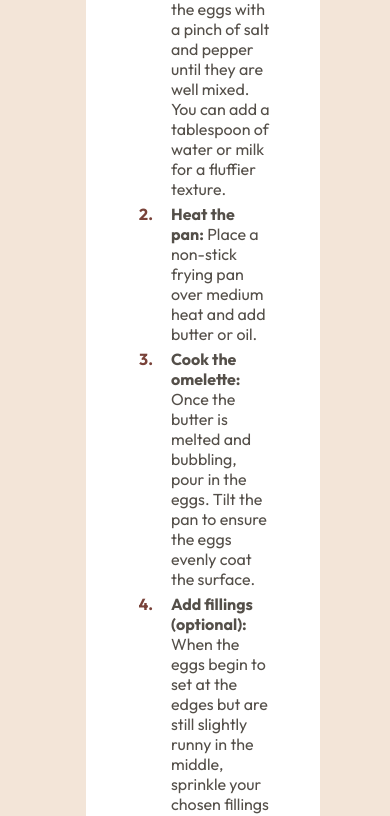
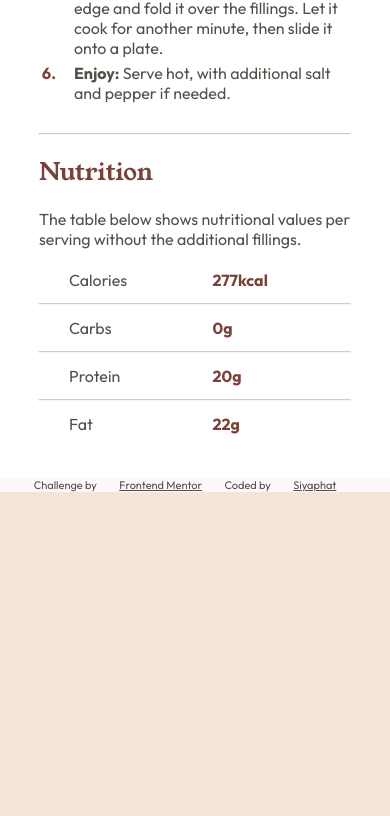
Before and after one commit to siyaaas/Recipe-page, a plain HTML site: page index.html in a window 390 px wide. Shown: the part 1330-2146 px from the top of the page. After the commit the page ends 1842 px from the top, so only its background shows below. Drawn offline with Linux system fonts and the light colour scheme.

Commit message:
responsive mobile

```diff
--- a/index.html
+++ b/index.html
@@ -5,10 +5,16 @@
     <meta name="viewport" content="width=device-width, initial-scale=1.0" />
     <!-- displays site properly based on user's device -->
 
-    <link rel="preconnect" href="https://fonts.googleapis.com">
-    <link rel="preconnect" href="https://fonts.gstatic.com" crossorigin>
-    <link href="https://fonts.googleapis.com/css2?family=Outfit:wght@100..900&display=swap" rel="stylesheet">
-    <link href="https://fonts.googleapis.com/css2?family=Outfit:wght@100..900&family=Young+Serif&display=swap" rel="stylesheet">
+    <link rel="preconnect" href="https://fonts.googleapis.com" />
+    <link rel="preconnect" href="https://fonts.gstatic.com" crossorigin />
+    <link
+      href="https://fonts.googleapis.com/css2?family=Outfit:wght@100..900&display=swap"
+      rel="stylesheet"
+    />
+    <link
+      href="https://fonts.googleapis.com/css2?family=Outfit:wght@100..900&family=Young+Serif&display=swap"
+      rel="stylesheet"
+    />
 
     <link
       rel="icon"
@@ -22,8 +28,11 @@
     <!-- Feel free to remove these styles or customise in your own stylesheet 👍 -->
     <style>
 
+      body {
 
-      body {
+
+        padding: 0;
+        margin: 0;
         width: 100%;
         font-family: "Outfit", sans-serif;
         background-color: #f3e5d8;
@@ -42,13 +51,13 @@
         font-weight: 400;
       }
 
-
       .attribution {
         font-size: 11px;
         text-align: center;
       }
       .attribution a {
-        color: hsl(228, 45%, 44%);
+        color: rgb(84 79 73);
+        padding: 20px;
       }
       .big-box {
         background-color: white;
@@ -103,7 +112,6 @@
       .num li {
         padding-left: 15px;
         margin-bottom: 5px;
-
       }
       .num li::marker {
         color: #794239;
@@ -122,12 +130,32 @@
         font-weight: bold;
         padding: 5px;
       }
+      @media only screen and (max-width: 600px) {
+        .big-box {
+          margin: 0px;
+          border-radius: 0;
+          padding: 0;
+        }
+        .big-box img {
+          border-radius: 0;
+          padding: 0;
+        }
+        .content-mobile {
+          padding: 10%;
+        }
+
+        .attribution {
+          color: rgb(84 79 73);
+          padding: 0;
+          background-color: #fff7fc;
+        }
+      }
     </style>
   </head>
   <body>
     <div class="big-box">
       <img class="box-img" src="./assets/images/image-omelette.jpeg" alt="" />
-
+      <div class="content-mobile">
         <h1 class="header">Simple Omelette Recipe</h1>
 
         <p>
@@ -169,13 +197,14 @@
             and add butter or oil.
           </li>
           <li>
-          <b>Cook the omelette:</b> Once the butter is melted and bubbling, pour
-          in the eggs. Tilt the pan to ensure the eggs evenly coat the surface.
+            <b>Cook the omelette:</b> Once the butter is melted and bubbling,
+            pour in the eggs. Tilt the pan to ensure the eggs evenly coat the
+            surface.
           </li>
           <li>
             <b>Add fillings (optional):</b> When the eggs begin to set at the
-          edges but are still slightly runny in the middle, sprinkle your chosen
-          fillings over one half of the omelette.
+            edges but are still slightly runny in the middle, sprinkle your
+            chosen fillings over one half of the omelette.
           </li>
           <li>
             <b>Fold and serve:</b> As the omelette continues to cook, carefully
@@ -217,12 +246,14 @@
           <div class="half2">22g</div>
         </div>
       </div>
+    </div>
 
     <div class="attribution">
       Challenge by
       <a href="https://www.frontendmentor.io?ref=challenge" target="_blank"
         >Frontend Mentor</a
-      >. Coded by <a href="#">Siyaphat</a>.
+      >
+      Coded by <a href="#">Siyaphat</a>
     </div>
   </body>
 </html>
```
Lines whose indentation alone changed are shown as unchanged.
